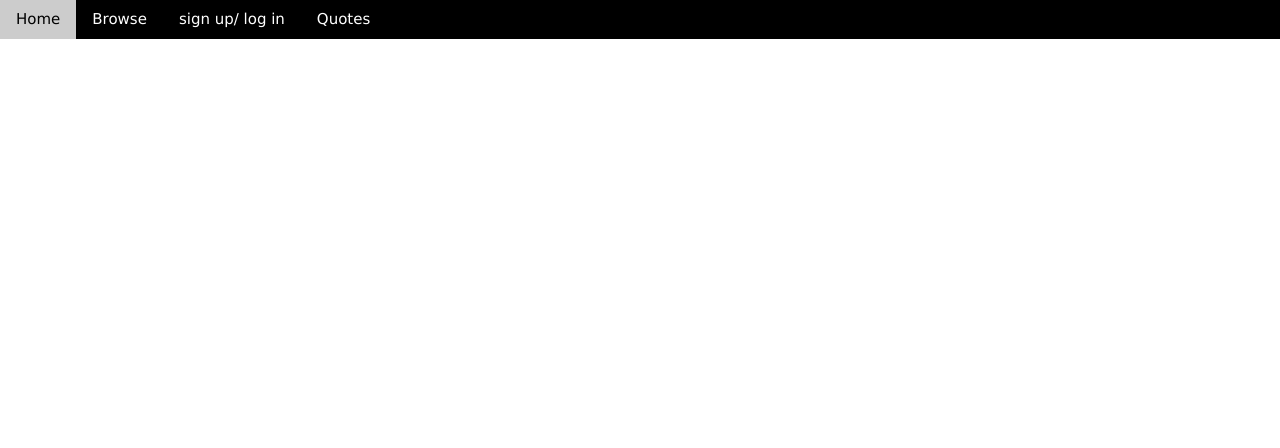
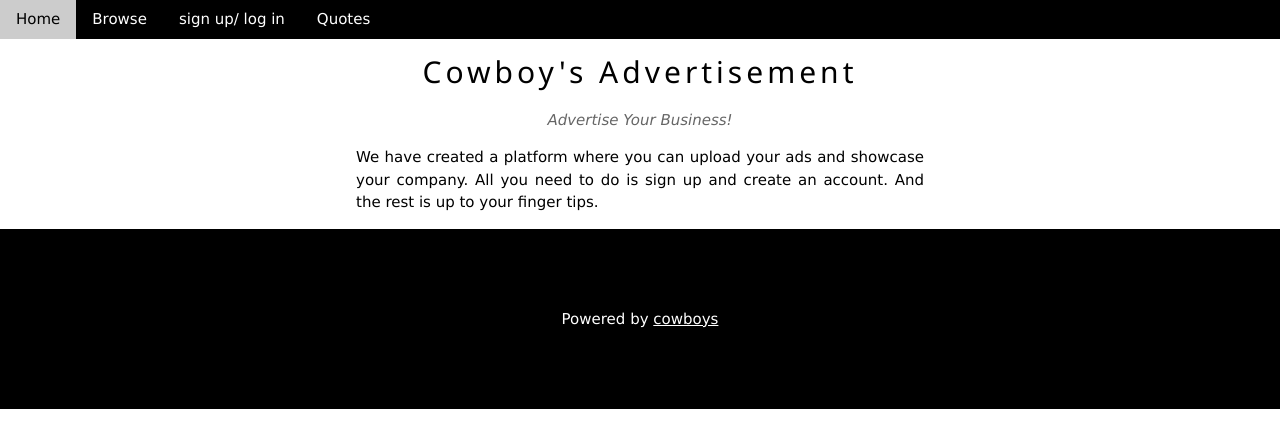
Before and after one commit to TMarwah/P3Cowboys, a Flask app: page / in a window 1280 px wide. Shown: the top 448 px of the page. Run offline with Flask 2, Linux system fonts and the light colour scheme.

Commit message:
Home page

```diff
--- a/app/templates/homepage.html
+++ b/app/templates/homepage.html
@@ -5,16 +5,32 @@
 
 <!-- Navigation -->
 <div class="w3-bar w3-black">
-    <a href="#home" class="w3-button w3-bar-item">Home</a>
-    <a href="#band" class="w3-button w3-bar-item">Browse</a>
-    <a href="#tour" class="w3-button w3-bar-item">sign up/ log in</a>
+    <a href="#" class="w3-button w3-bar-item">Home</a>
+    <a href="#" class="w3-button w3-bar-item">Browse</a>
+    <a href="#" class="w3-button w3-bar-item">sign up/ log in</a>
     <a href="/quote/" class="w3-button w3-bar-item">Quotes</a>
 </div>
 
 
-<body>
+
+<!-- Project Description -->
+<section class="w3-container w3-center w3-content" style="max-width:600px">
+    <h2 class="w3-wide">Cowboy's Advertisement</h2>
+    <p class="w3-opacity"><i>Advertise Your Business!</i></p>
+    <p class="w3-justify">We have created a platform where you can upload your ads and showcase your company. All you need to do is sign up and create an account. And the rest is up to your finger tips.</p>
+</section>
+
+<!-- Footer -->
+<footer class="w3-container w3-padding-64 w3-center w3-black w3-xlarge">
+    <a href="#"><i class="fa fa-facebook-official"></i></a>
+    <a href="#"><i class="fa fa-pinterest-p"></i></a>
+    <a href="#"><i class="fa fa-twitter"></i></a>
+    <a href="#"><i class="fa fa-flickr"></i></a>
+    <a href="#"><i class="fa fa-linkedin"></i></a>
+    <p class="w3-medium">
+        Powered by <a href="https://en.wikipedia.org/wiki/Cowboy" target="_blank">cowboys</a>
+    </p>
+</footer>
 
 
-
-</body>
 </html>
```
Also changed, not shown: static/img/advertising.JPG (added), static/img/cowboy1.JPG (added), static/img/images-3.JPG (added), static/img/images.jpeg (added).
